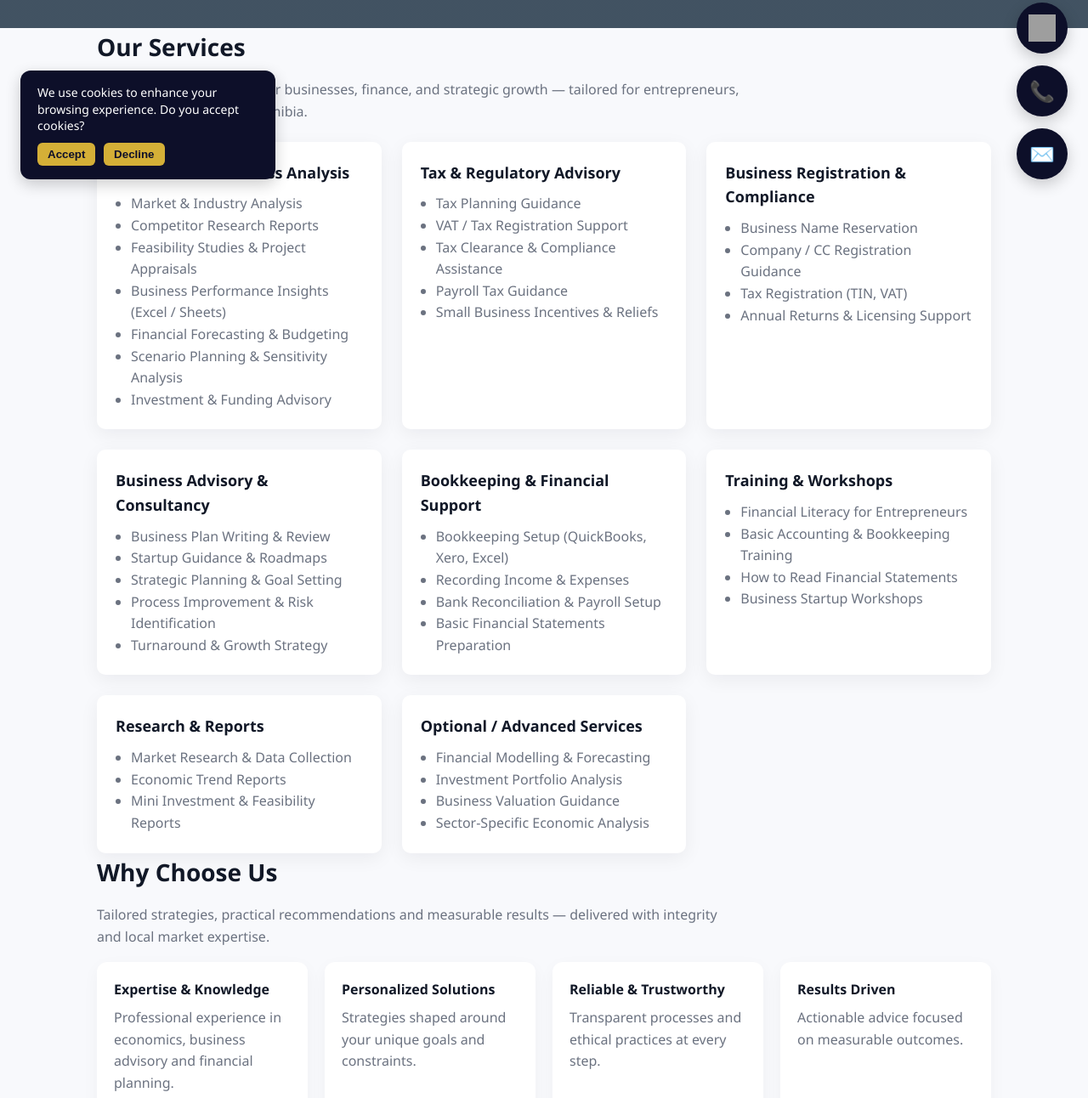
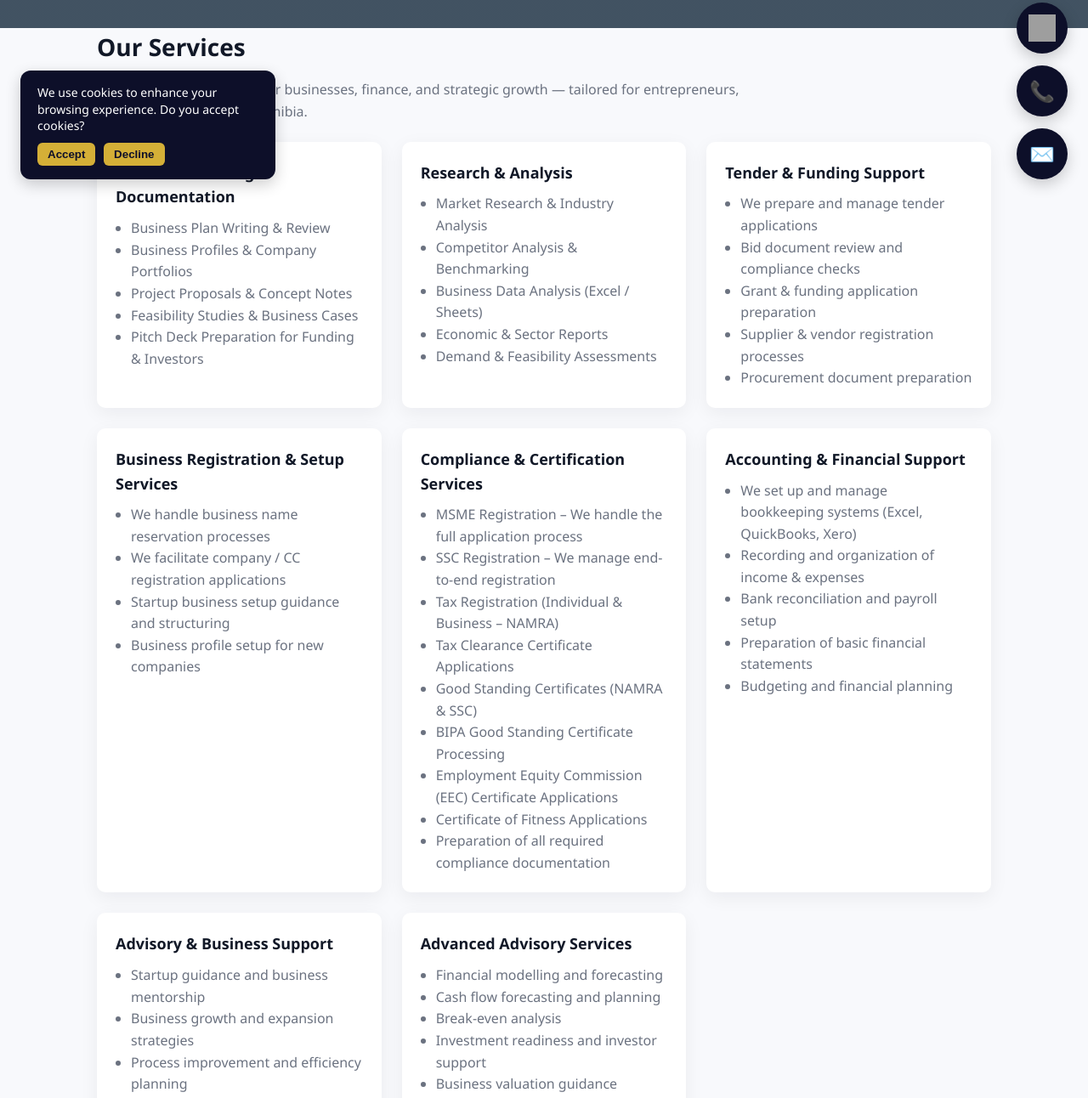
Before and after one commit to skymindsinvestments/smi, a plain HTML site: page index.html in a window 1280 px wide. Shown: the part 565-1857 px from the top of the page at 85% size. Drawn offline with Linux system fonts and the light colour scheme; grey boxes are pictures that could not be loaded.

Commit message:
Update index.html

```diff
--- a/index.html
+++ b/index.html
@@ -213,89 +213,95 @@
       <div class="service-grid" style="grid-template-columns: repeat(auto-fit, minmax(260px, 1fr));">
 
         <div class="service-box">
-          <h3>Economics & Business Analysis</h3>
+  <h3>Business Planning & Documentation</h3>
   <ul>
-            <li>Market & Industry Analysis</li>
-            <li>Competitor Research Reports</li>
-            <li>Feasibility Studies & Project Appraisals</li>
-            <li>Business Performance Insights (Excel / Sheets)</li>
-            <li>Financial Forecasting & Budgeting</li>
-            <li>Scenario Planning & Sensitivity Analysis</li>
-            <li>Investment & Funding Advisory</li>
+    <li>Business Plan Writing & Review</li>
+    <li>Business Profiles & Company Portfolios</li>
+    <li>Project Proposals & Concept Notes</li>
+    <li>Feasibility Studies & Business Cases</li>
+    <li>Pitch Deck Preparation for Funding & Investors</li>
   </ul>
 </div>
 
 <div class="service-box">
-          <h3>Tax & Regulatory Advisory</h3>
+  <h3>Research & Analysis</h3>
   <ul>
-            <li>Tax Planning Guidance</li>
-            <li>VAT / Tax Registration Support</li>
-            <li>Tax Clearance & Compliance Assistance</li>
-            <li>Payroll Tax Guidance</li>
-            <li>Small Business Incentives & Reliefs</li>
+    <li>Market Research & Industry Analysis</li>
+    <li>Competitor Analysis & Benchmarking</li>
+    <li>Business Data Analysis (Excel / Sheets)</li>
+    <li>Economic & Sector Reports</li>
+    <li>Demand & Feasibility Assessments</li>
   </ul>
 </div>
 
 <div class="service-box">
-          <h3>Business Registration & Compliance</h3>
+  <h3>Tender & Funding Support</h3>
   <ul>
-            <li>Business Name Reservation</li>
-            <li>Company / CC Registration Guidance</li>
-            <li>Tax Registration (TIN, VAT)</li>
-            <li>Annual Returns & Licensing Support</li>
+    <li>We prepare and manage tender applications</li>
+    <li>Bid document review and compliance checks</li>
+    <li>Grant & funding application preparation</li>
+    <li>Supplier & vendor registration processes</li>
+    <li>Procurement document preparation</li>
   </ul>
 </div>
 
 <div class="service-box">
-          <h3>Business Advisory & Consultancy</h3>
+  <h3>Business Registration & Setup Services</h3>
   <ul>
-            <li>Business Plan Writing & Review</li>
-            <li>Startup Guidance & Roadmaps</li>
-            <li>Strategic Planning & Goal Setting</li>
-            <li>Process Improvement & Risk Identification</li>
-            <li>Turnaround & Growth Strategy</li>
+    <li>We handle business name reservation processes</li>
+    <li>We facilitate company / CC registration applications</li>
+    <li>Startup business setup guidance and structuring</li>
+    <li>Business profile setup for new companies</li>
   </ul>
 </div>
 
 <div class="service-box">
-          <h3>Bookkeeping & Financial Support</h3>
+  <h3>Compliance & Certification Services</h3>
   <ul>
-            <li>Bookkeeping Setup (QuickBooks, Xero, Excel)</li>
-            <li>Recording Income & Expenses</li>
-            <li>Bank Reconciliation & Payroll Setup</li>
-            <li>Basic Financial Statements Preparation</li>
+    <li>MSME Registration – We handle the full application process</li>
+    <li>SSC Registration – We manage end-to-end registration</li>
+    <li>Tax Registration (Individual & Business – NAMRA)</li>
+    <li>Tax Clearance Certificate Applications</li>
+    <li>Good Standing Certificates (NAMRA & SSC)</li>
+    <li>BIPA Good Standing Certificate Processing</li>
+    <li>Employment Equity Commission (EEC) Certificate Applications</li>
+    <li>Certificate of Fitness Applications</li>
+    <li>Preparation of all required compliance documentation</li>
   </ul>
 </div>
 
 <div class="service-box">
-          <h3>Training & Workshops</h3>
+  <h3>Accounting & Financial Support</h3>
   <ul>
-            <li>Financial Literacy for Entrepreneurs</li>
-            <li>Basic Accounting & Bookkeeping Training</li>
-            <li>How to Read Financial Statements</li>
-            <li>Business Startup Workshops</li>
+    <li>We set up and manage bookkeeping systems (Excel, QuickBooks, Xero)</li>
+    <li>Recording and organization of income & expenses</li>
+    <li>Bank reconciliation and payroll setup</li>
+    <li>Preparation of basic financial statements</li>
+    <li>Budgeting and financial planning</li>
   </ul>
 </div>
 
 <div class="service-box">
-          <h3>Research & Reports</h3>
+  <h3>Advisory & Business Support</h3>
   <ul>
-            <li>Market Research & Data Collection</li>
-            <li>Economic Trend Reports</li>
-            <li>Mini Investment & Feasibility Reports</li>
+    <li>Startup guidance and business mentorship</li>
+    <li>Business growth and expansion strategies</li>
+    <li>Process improvement and efficiency planning</li>
+    <li>Risk identification and compliance advisory</li>
+    <li>Business restructuring support</li>
   </ul>
 </div>
 
 <div class="service-box">
-          <h3>Optional / Advanced Services</h3>
+  <h3>Advanced Advisory Services</h3>
   <ul>
-            <li>Financial Modelling & Forecasting</li>
-            <li>Investment Portfolio Analysis</li>
-            <li>Business Valuation Guidance</li>
-            <li>Sector-Specific Economic Analysis</li>
+    <li>Financial modelling and forecasting</li>
+    <li>Cash flow forecasting and planning</li>
+    <li>Break-even analysis</li>
+    <li>Investment readiness and investor support</li>
+    <li>Business valuation guidance</li>
   </ul>
 </div>
-
       </div>
     </section>
 
```
Lines whose indentation alone changed are shown as unchanged.
